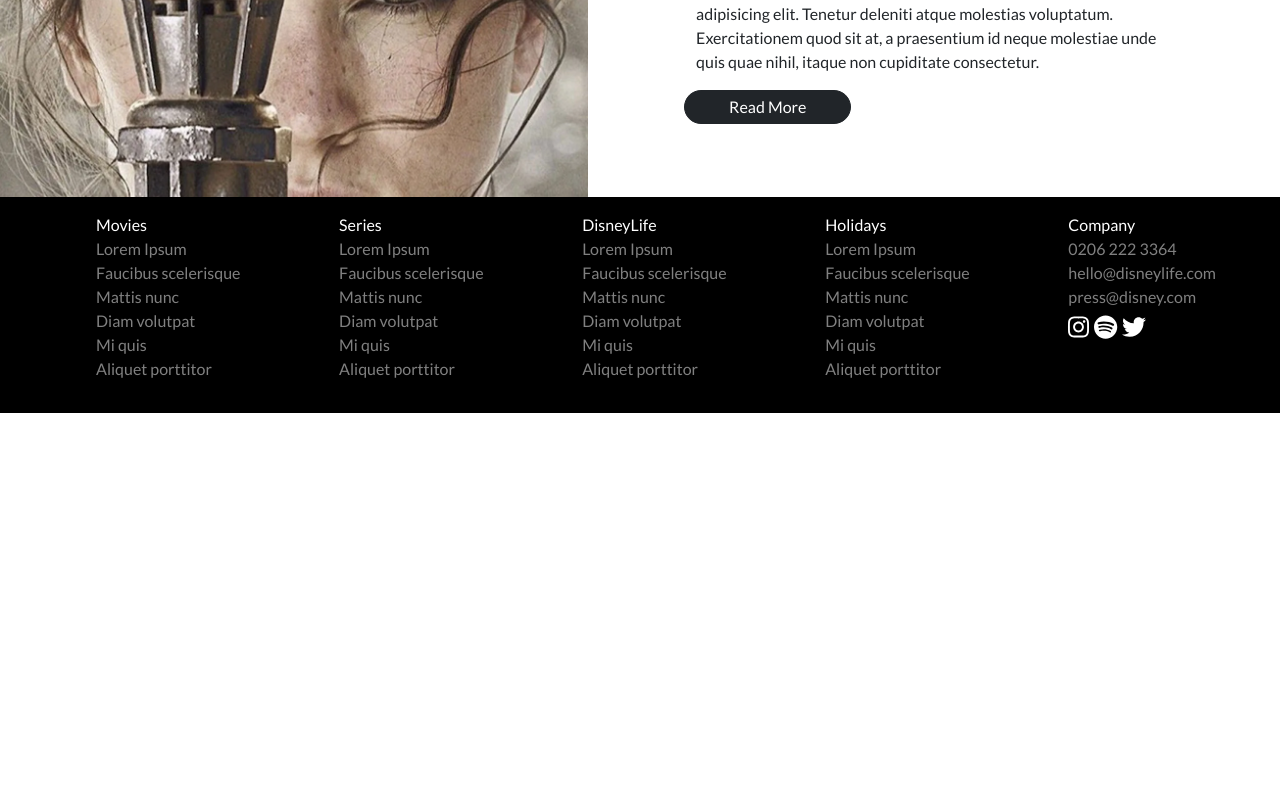
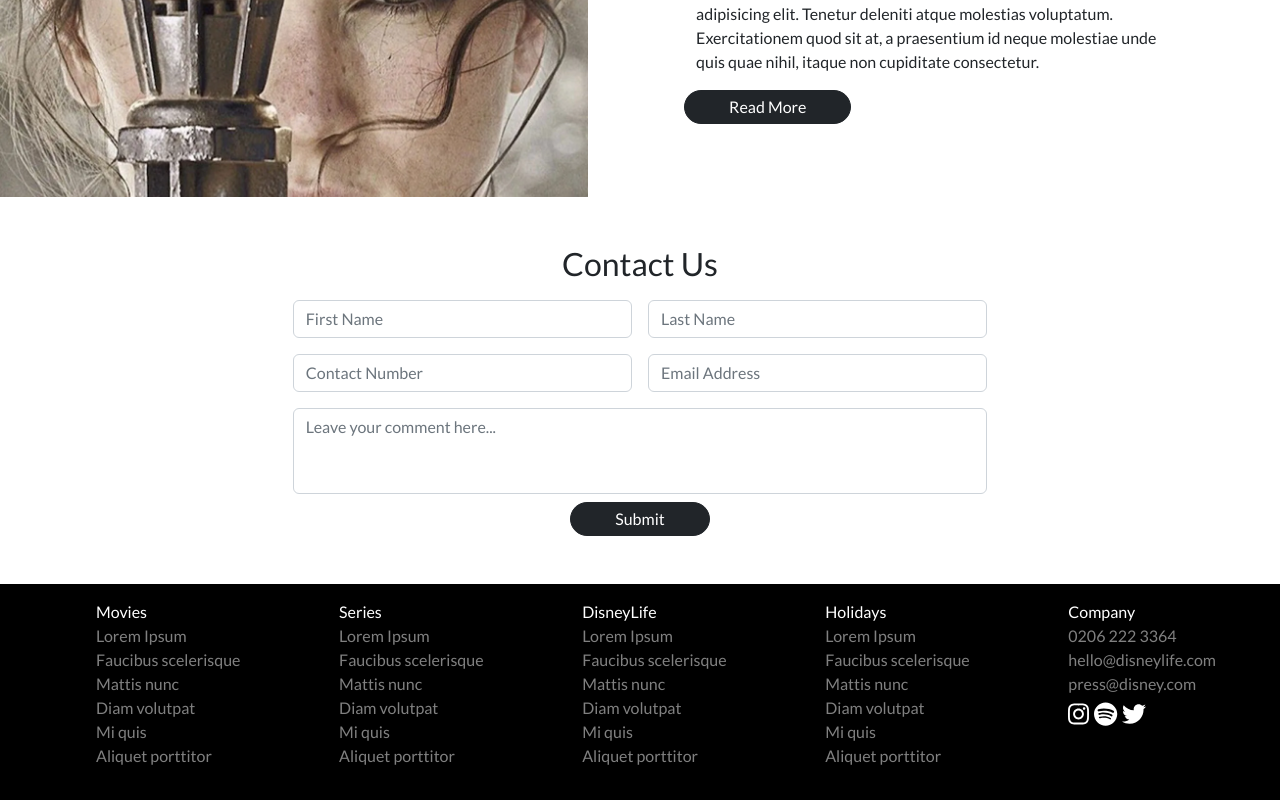
Before and after one commit to lambley/front-end-test, a Next.js app: page / in a window 1280 px wide. Shown: the part 1873-2673 px from the top of the page. Before the commit the page ends 2286 px from the top, so only its background shows below. Built offline with nearby package versions, Linux system fonts and the light colour scheme.

Commit message:
add contact us form

```diff
--- /dev/null
+++ b/pages/components/ContactForm.js
@@ -0,0 +1,50 @@
+import Form from 'react-bootstrap/Form';
+import Button from 'react-bootstrap/Button';
+
+const ContactForm = () => {
+  return (
+    <div className="text-center p-5">
+      <h2>Contact Us</h2>
+      <Form className="form-center">
+        <Form.Group className="d-flex">
+          <Form.Control
+            className="m-2"
+            type="string"
+            placeholder="First Name"
+          ></Form.Control>
+          <Form.Control
+            className="m-2"
+            type="string"
+            placeholder="Last Name"
+          ></Form.Control>
+        </Form.Group>
+        <Form.Group className="d-flex">
+          <Form.Control
+            className="m-2"
+            type="string"
+            placeholder="Contact Number"
+          ></Form.Control>
+          <Form.Control
+            className="m-2"
+            type="email"
+            placeholder="Email Address"
+          ></Form.Control>
+        </Form.Group>
+        <Form.Group className='d-flex'>
+          <Form.Control
+            className="m-2"
+            placeholder="Leave your comment here..."
+            as="textarea"
+            rows={3}
+          ></Form.Control>
+        </Form.Group>
+
+        <Button variant="dark" className="button-rounded button-padding">
+          Submit
+        </Button>
+      </Form>
+    </div>
+  );
+};
+
+export default ContactForm;
--- a/pages/index.js
+++ b/pages/index.js
@@ -3,6 +3,7 @@ import NavBar from './components/NavBar';
 import NewReleases from './components/NewReleases';
 import Trailer from './components/Trailer';
 import Footer from './components/Footer';
+import ContactForm from './components/ContactForm';
 import React from 'react';
 
 const Index = () => {
@@ -26,6 +27,7 @@ const Index = () => {
         </div>
         <NewReleases />
         <Trailer />
+        <ContactForm />
         <Footer />
       </React.StrictMode>
     </div>
--- a/public/static/css/index.css
+++ b/public/static/css/index.css
@@ -2,6 +2,12 @@
 
 * {
   font-family: 'Lato', sans-serif;
+}
+
+textarea {
+  max-width: 100%;
+  max-height: 100%;
+  resize: none;
 }
 
 .navbar-wider {
@@ -128,3 +134,9 @@
   color: white;
   font-size: x-large;
 }
+
+.form-center {
+  width: 60%;
+  margin-left: auto;
+  margin-right: auto;
+}
```
